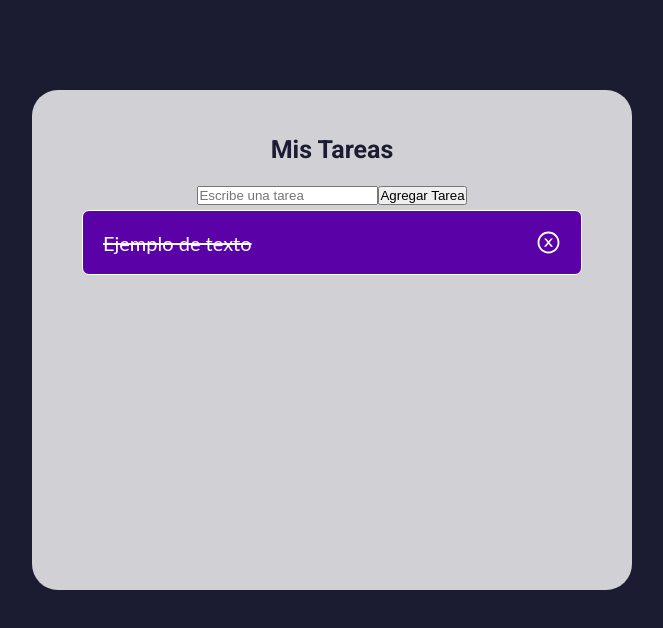
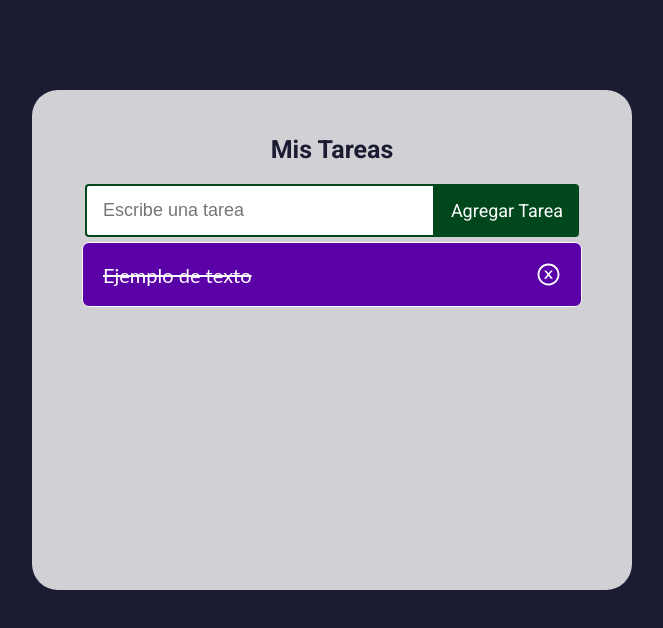
Before and after one commit to burgosha/to-do-list, a React (Create React App) app: page / in a window 1280 px wide. Shown: the top 628 px of the page, without its empty margins (308-971 px from the left). Built offline with nearby package versions, Linux system fonts and the light colour scheme; the HTML template or start-up script is replaced by a standard one.

Commit message:
Estilo de formulario

```diff
--- a/src/Components/TareaFormulario.js
+++ b/src/Components/TareaFormulario.js
@@ -1,4 +1,5 @@
 import React from "react";
+import "../Stylesheets/TareaFormulario.css"
 
 function TareaFormulario(props) {
     return(
--- a/src/Stylesheets/TareaFormulario.css
+++ b/src/Stylesheets/TareaFormulario.css
@@ -0,0 +1,27 @@
+.tarea-formulario {
+    display: flex;
+    flex-wrap: wrap;
+    align-items: center;
+    justify-content: center;
+}
+.tarea-input {
+    width: 350px;
+    font-size: 18px;
+    background-color: white;
+    padding: 14px 32px 14px 16px;
+    border-radius: 4px 0 0 4px;
+    border: 2px solid #00471b;
+    outline: none;
+}
+.tarea-boton {
+    padding: 16px;
+    font-size: 18px;
+    font-family: Roboto, sans-serif;
+    border: none;
+    border-radius: 0 4px 4px 0;
+    cursor: pointer;
+    outline: none;
+    background-color: #00471b;
+    color: white;
+    text-transform: capitalize;
+}
```
